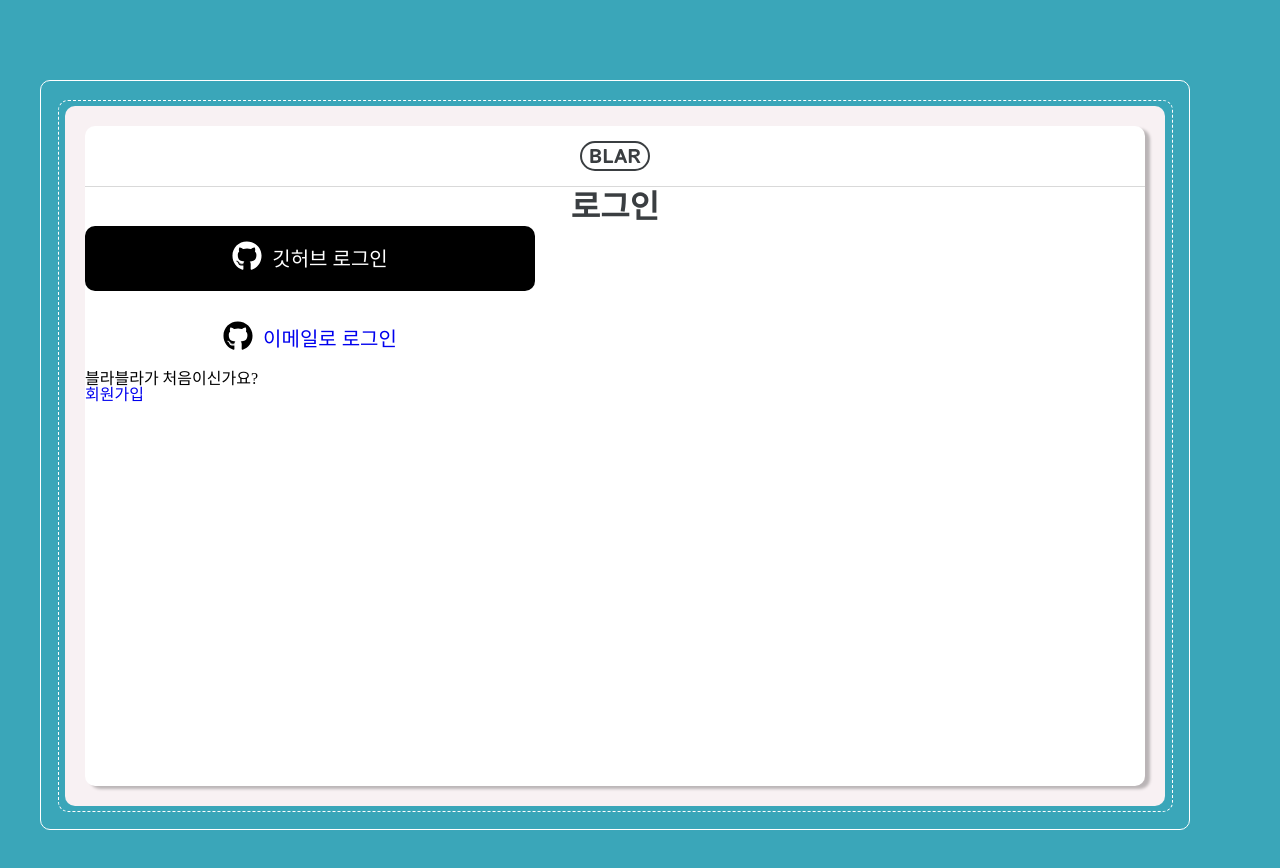
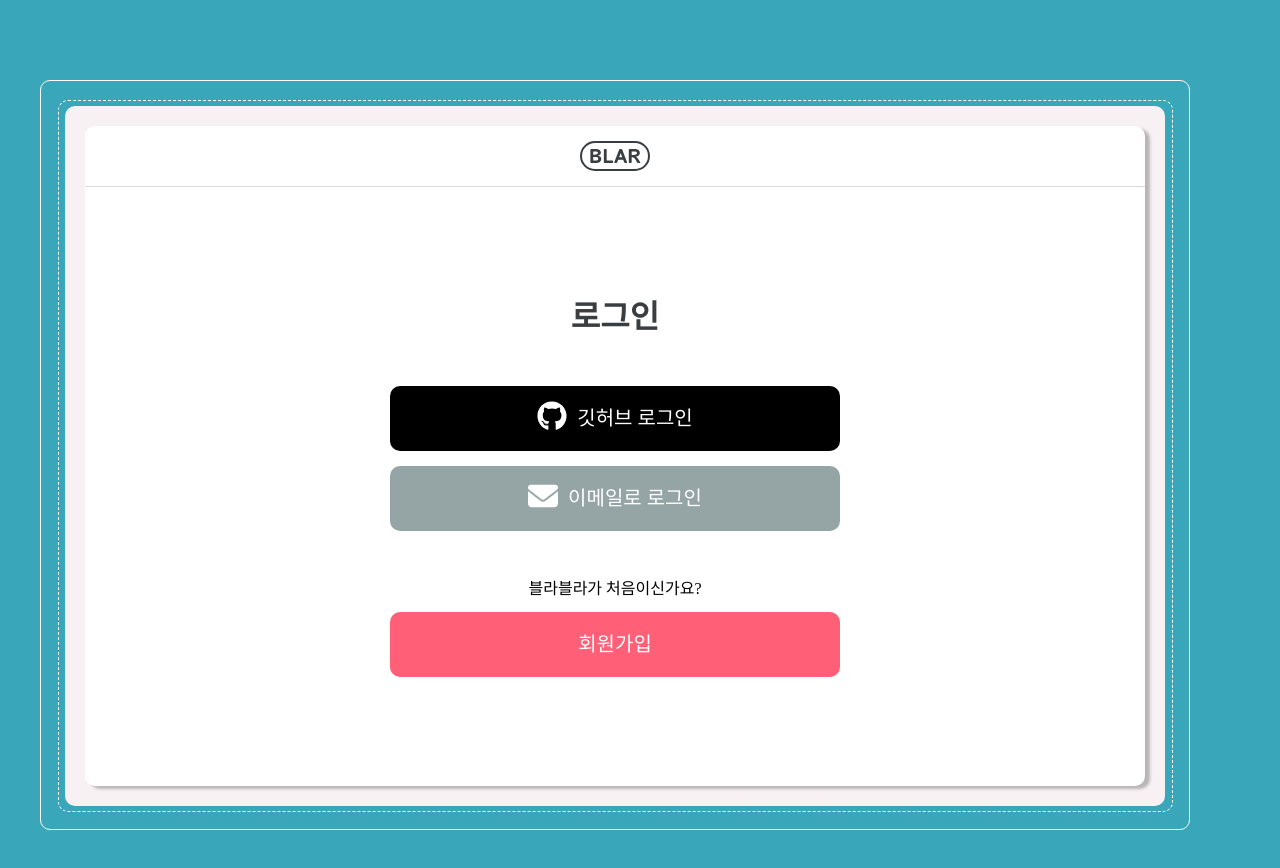
Before and after one commit to Naeil-Baeum-Camp-React/newsfeed-project, a React (Vite) app: page /login in a window 1280 px wide. Shown: the top 868 px of the page. Built offline with nearby package versions, Linux system fonts and the light colour scheme.

Commit message:
style : 로그인 페이지 스타일

```diff
--- a/src/App.jsx
+++ b/src/App.jsx
@@ -7,7 +7,7 @@ import Router from './shared/Router.jsx';
 
 function App() {
   const [session, setSession] = useState(null);
-  const { login, accessUpdate } = useUser();
+  const { login, accessUpdate, userData } = useUser();
 
   useEffect(() => {
     supabase.auth.getSession().then(({ data: { session } }) => {
@@ -27,7 +27,7 @@ function App() {
     });
 
     return () => subscription.unsubscribe();
-  }, []);
+  }, [userData]);
   return (
     <AppWrapper>
       <DottedLine>
--- a/src/pages/HomePage.jsx
+++ b/src/pages/HomePage.jsx
@@ -11,9 +11,9 @@ function HomePage() {
   useEffect(() => {
     async function init() {
       if (userData.isLogedIn) {
-        const data = await getUserData(userData.id);
+        const data = await getUserData(userData.userId);
         // 유저 객체 존재 여부에 따라
-        if (data) {
+        if (!data) {
           return navigate(`/join/info`);
         } else {
           return navigate(`/${userData.id}/blog/posts`);
--- a/src/pages/Join/SetUserData.jsx
+++ b/src/pages/Join/SetUserData.jsx
@@ -27,6 +27,8 @@ function SetUserData() {
   const [uploadError, setUploadError] = useState(null);
   const [createError, setCreateError] = useState(null); // 유저 객체 데이터 생성 오류
   const [prevUserData, setPrevUserData] = useState(null);
+
+  console.log('userData :', userData);
 
   const handleUploadAvartar = (e) => {
     const file = e.target.files[0];
@@ -85,14 +87,12 @@ function SetUserData() {
     let data, error;
     if (!imgUrlForSave) {
       // 유저 데이터 업로드
-      console.log('유저 데이터 생성 레츠고!');
       ({ data, error } = await uploadUserDate({
         profile_image: urlPath,
         blog_name: formDataObj['blog_name'],
         nickname: formDataObj['nickname'],
       }));
     } else {
-      console.log('업데이트 레츠고!');
       // 유저 데이터 업데이트
       error = await updateUserDate({
         profile_image: urlPath,
@@ -107,10 +107,8 @@ function SetUserData() {
     }
 
     // 변경 완료.
-    if (imgUrlForSave) {
-      if (data) {
-        navigate('/');
-      }
+    if (data) {
+      navigate('/');
     }
   };
 
--- a/src/pages/Login/LoginMainPage.jsx
+++ b/src/pages/Login/LoginMainPage.jsx
@@ -5,6 +5,7 @@ import { useEffect } from 'react';
 import { useUser } from '../../contexts/login.context';
 
 import styled from 'styled-components';
+import emailImage from '../../asset/email.svg';
 import gitImage from '../../asset/github.svg';
 import { setDataToLocal } from '../../utils/storageFunc';
 import { StLoginContainer, StTitle } from './LoginStyle';
@@ -27,7 +28,7 @@ function LoginMainPage() {
     }
   }, [userData]);
   return (
-    <StLoginContainer>
+    <StCustomLoginContainer>
       <StTitle>로그인</StTitle>
       <StButtonContainer>
         <StGithubBox onClick={signInWithGithub}>
@@ -36,24 +37,35 @@ function LoginMainPage() {
         </StGithubBox>
         <Link to="/login/email">
           <StEmailBox>
-            <img src={gitImage} alt="깃허브 이미지" />
+            <img src={emailImage} alt="깃허브 이미지" />
             <span>이메일로 로그인</span>
           </StEmailBox>
         </Link>
       </StButtonContainer>
-      <div>
+      <StJoinBox>
         <h5>블라블라가 처음이신가요?</h5>
-        <Link to="/join">회원가입</Link>
-      </div>
-    </StLoginContainer>
+        <Link to="/join">
+          <StJoinButton>회원가입</StJoinButton>
+        </Link>
+      </StJoinBox>
+    </StCustomLoginContainer>
   );
 }
 
 export default LoginMainPage;
+const StCustomLoginContainer = styled(StLoginContainer)`
+  gap: 50px;
+  flex-grow: 1;
+  display: flex;
+  justify-content: center;
+  align-items: center;
+`;
 
 const StButtonContainer = styled.div`
   display: flex;
   flex-direction: column;
+  justify-content: center;
+  align-items: center;
   gap: 15px;
 `;
 const StButtonBox = styled.div`
@@ -71,12 +83,37 @@ const StButtonBox = styled.div`
     margin-bottom: 5px;
   }
 `;
-const StEmailBox = styled(StButtonBox)``;
+const StEmailBox = styled(StButtonBox)`
+  cursor: pointer;
+  color: white;
+  background: #95a5a6;
+  img {
+    filter: invert(100%);
+  }
+  &:hover {
+    background: #677474;
+  }
+`;
 const StGithubBox = styled(StButtonBox)`
   cursor: pointer;
   color: white;
   background-color: black;
+  &:hover {
+    background: #363636;
+  }
   img {
     filter: invert(100%);
   }
 `;
+const StJoinBox = styled(StButtonContainer)``;
+const StJoinButton = styled(StButtonBox)`
+  cursor: pointer;
+  color: white;
+  background-color: #ff6077;
+  &:hover {
+    background: #ff3553;
+  }
+  img {
+    filter: invert(100%);
+  }
+`;
--- a/src/pages/Login/LoginStyle.jsx
+++ b/src/pages/Login/LoginStyle.jsx
@@ -7,6 +7,9 @@ export const StLoginContainer = styled.div`
 `;
 
 export const StTitle = styled.h1`
+  display: flex;
+  justify-content: center;
+  align-items: center;
   font-family: 'Inter';
   font-style: normal;
   font-weight: 100;
--- a/src/styles/StyleComponents.jsx
+++ b/src/styles/StyleComponents.jsx
@@ -9,6 +9,8 @@ export const StOuterCard = styled.div`
   border-radius: 10px;
   box-sizing: content-box;
   height: 100%;
+  display: flex;
+  flex-direction: column;
 `;
 
 export const AuthDefaultLayout = function () {
--- a/src/utils/superBaseFunc.jsx
+++ b/src/utils/superBaseFunc.jsx
@@ -8,6 +8,7 @@ export const getAvartarUrl = (avartarName) => {
 };
 // 유저 이미지 파일 업로드
 export const uploadAvartar = async (name, path) => {
+  console.log('name :', name, 'path :', path);
   const uploadUserResult = await supabase.storage.from('avatars').upload(name, path);
   return uploadUserResult;
 };
@@ -19,10 +20,8 @@ export const updateAvartar = async (name, path) => {
 
 //유저 이미지 삭제
 export const deleteAvartar = async (name) => {
-  return await supabase.storage.from('avatars').remove([name])
+  return await supabase.storage.from('avatars').remove([name]);
 };
-
-
 
 // 데이터베이스
 // 유저 데이터 정보 가져오기
```
Also changed, not shown: src/asset/email.svg (added).
